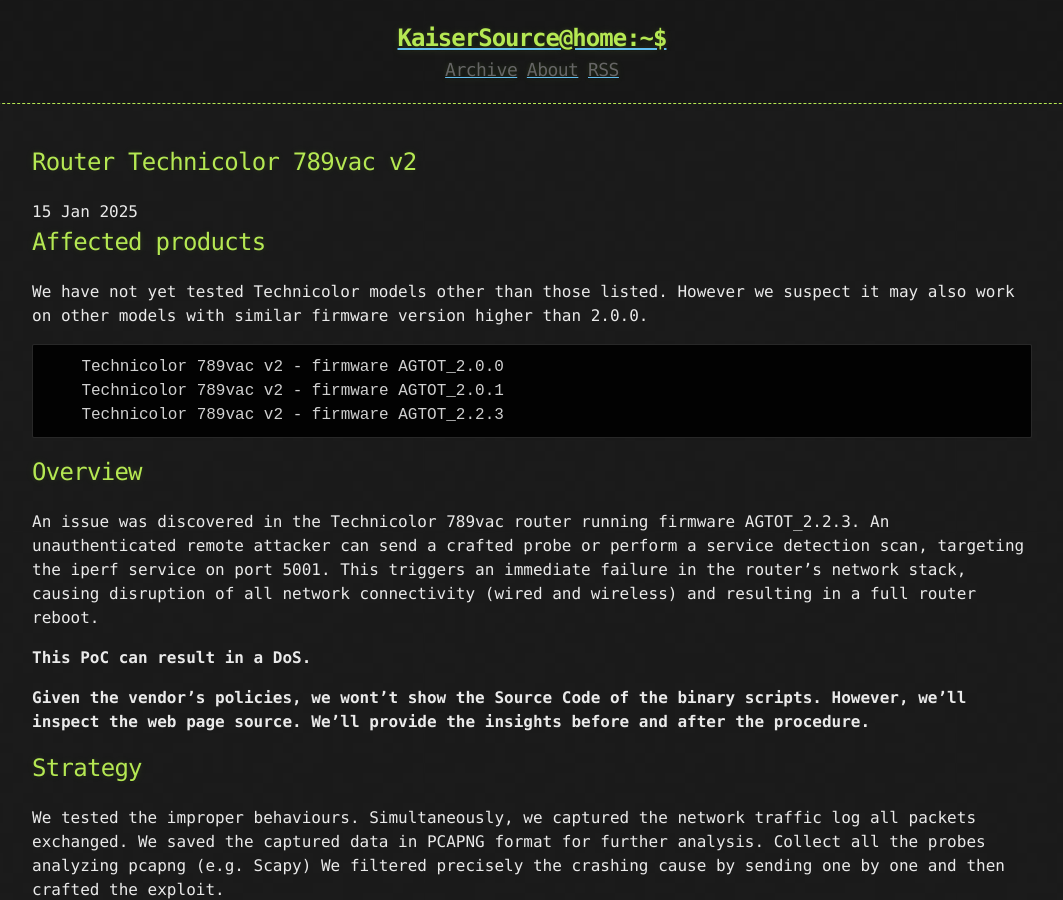
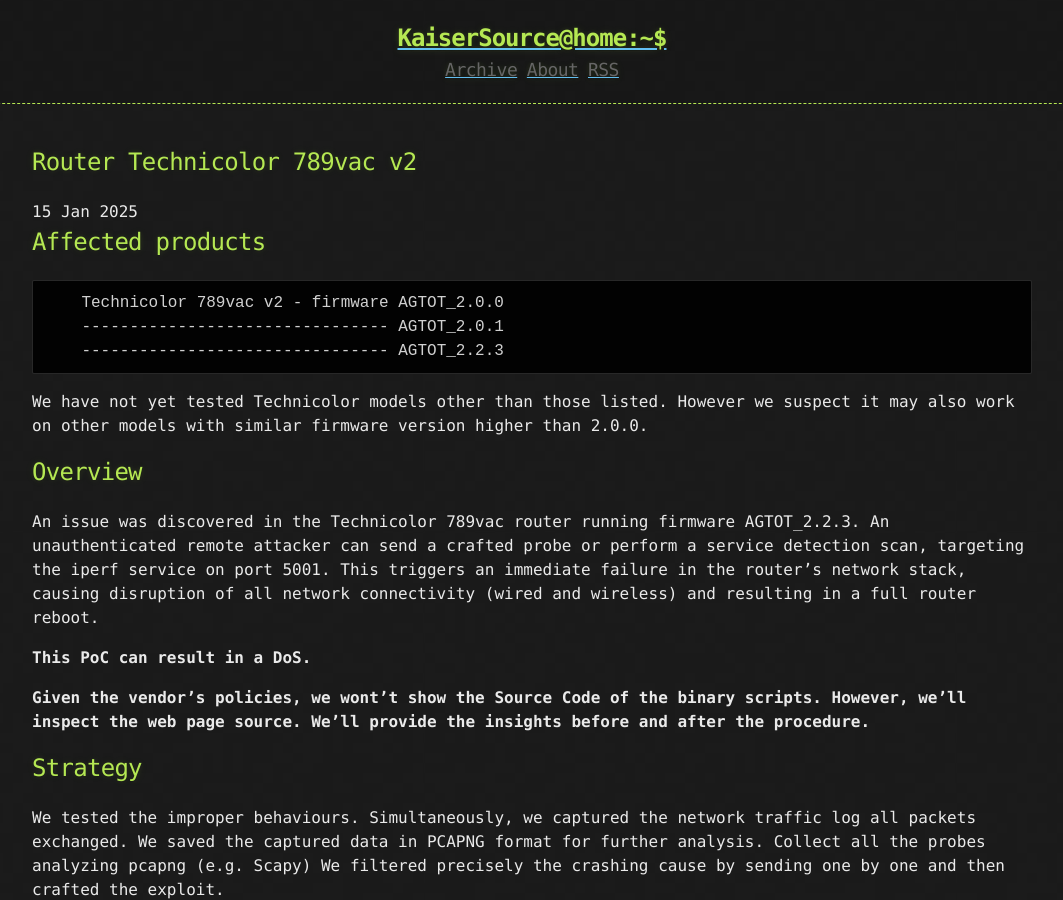
Before and after one commit to kaisersource/kaisersource.github.io, a Jekyll site: the page built from _posts/2025-01-15-technicolor_vulnerability.md, in a window 1280 px wide and 900 px high. Shown: the whole window, without its empty margins (108-1171 px from the left). Built offline with Jekyll 4.4.1, drawn with Linux system fonts in a browser that asks for light colours.

Commit message:
Update 2025-01-15-technicolor_vulnerability.md

````diff
--- a/_posts/2025-01-15-technicolor_vulnerability.md
+++ b/_posts/2025-01-15-technicolor_vulnerability.md
@@ -9,14 +9,13 @@ categories: vulnerability
 
 ## Affected products
 
-We have not yet tested Technicolor models other than those listed. However we suspect it may also work on other models with similar firmware version higher than 2.0.0.
-
 ```
     Technicolor 789vac v2 - firmware AGTOT_2.0.0
-    Technicolor 789vac v2 - firmware AGTOT_2.0.1
-    Technicolor 789vac v2 - firmware AGTOT_2.2.3
+    -------------------------------- AGTOT_2.0.1
+    -------------------------------- AGTOT_2.2.3
 ```
 
+We have not yet tested Technicolor models other than those listed. However we suspect it may also work on other models with similar firmware version higher than 2.0.0.
 
 
 ## Overview
````
